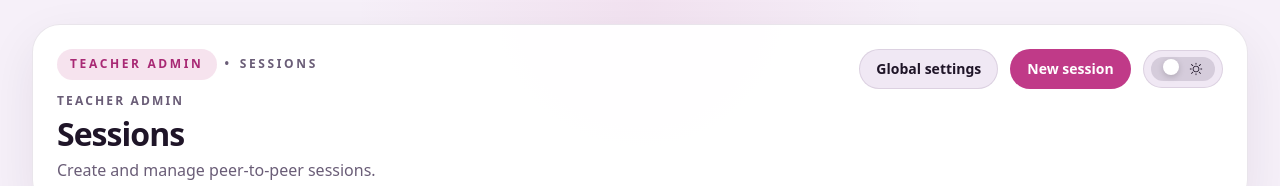
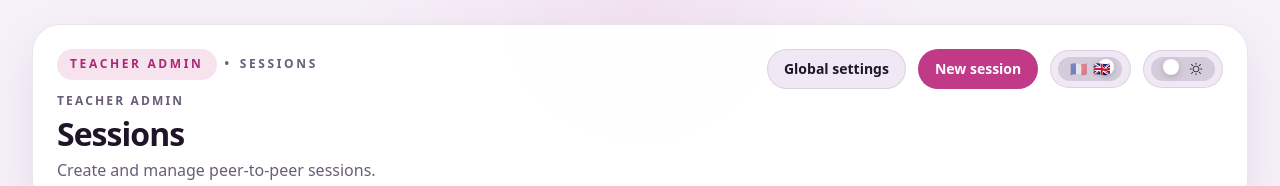
Before and after one commit to Verrox29/teaching-aid, a Next.js app: page /sessions in a window 1280 px wide. Shown: the top 186 px of the page. Built offline with nearby package versions, Linux system fonts and the light colour scheme; no server answers; the database is empty.

Commit message:
Add separate UI language control

```diff
--- a/src/app/layout.tsx
+++ b/src/app/layout.tsx
@@ -3,6 +3,7 @@ import type { ReactNode } from 'react';
 import './globals.css';
 
 import { ThemeProvider } from '@/components/theme-provider';
+import { UiLanguageProvider } from '@/components/ui-language-toggle';
 
 export const metadata: Metadata = {
   title: 'teaching-aid',
@@ -17,7 +18,9 @@ export default function RootLayout({
   return (
     <html lang="en" suppressHydrationWarning>
       <body className="min-h-screen bg-[color:var(--app-bg)] text-[color:var(--app-fg)]">
-        <ThemeProvider>{children}</ThemeProvider>
+        <ThemeProvider>
+          <UiLanguageProvider>{children}</UiLanguageProvider>
+        </ThemeProvider>
       </body>
     </html>
   );
--- a/src/components/admin-shell.tsx
+++ b/src/components/admin-shell.tsx
@@ -4,6 +4,7 @@ import type { ReactNode } from 'react';
 import { AdminTimelineNav } from '@/components/admin-timeline-nav';
 import { SessionAdminHeaderControls } from '@/components/session-admin-header-controls';
 import { ThemeToggle } from '@/components/theme-toggle';
+import { UiLanguageToggle } from '@/components/ui-language-toggle';
 import { getSessionAdminHeaderState } from '@/lib/session-admin-state';
 
 type AdminShellProps = {
@@ -50,6 +51,9 @@ export async function AdminShell({
                     </span>
                     <span className="ui-chip px-2.5 py-1 text-[11px]">Programme {sessionHeaderState.sessionContext.programme || 'Not set'}</span>
                     <span className="ui-chip px-2.5 py-1 text-[11px]">Date {sessionHeaderState.sessionContext.sessionDate || 'Not set'}</span>
+                    <span className="ui-chip px-2.5 py-1 text-[11px] font-semibold uppercase tracking-[0.18em]">
+                      {sessionHeaderState.sessionLanguage === 'fr' ? 'FR' : 'EN'}
+                    </span>
                   </div>
                 </div>
 
@@ -92,6 +96,7 @@ export async function AdminShell({
 
                 <div className="flex flex-wrap items-center gap-3">
                   {actions}
+                  <UiLanguageToggle />
                   <ThemeToggle />
                 </div>
               </div>
--- a/src/components/session-admin-header-controls.tsx
+++ b/src/components/session-admin-header-controls.tsx
@@ -7,6 +7,7 @@ import { saveSessionContextAction, saveSessionInstructionsAction, undoSessionCon
 import type { SessionAdminHeaderState } from '@/lib/session-admin-state';
 
 import { ThemeToggle } from './theme-toggle';
+import { UiLanguageToggle } from './ui-language-toggle';
 
 type SessionAdminHeaderControlsProps = {
   sessionId: string;
@@ -105,12 +106,14 @@ function SunIcon({ className }: { className?: string }) {
 
 function ActionModal({
   children,
+  headerActions,
   onClose,
   open,
   title,
   widthClassName = 'w-[min(44rem,calc(100vw-2rem))]'
 }: {
   children: ReactNode;
+  headerActions?: ReactNode;
   onClose: () => void;
   open: boolean;
   title: string;
@@ -129,11 +132,13 @@ function ActionModal({
           onClick={(event) => event.stopPropagation()}
           role="dialog"
         >
-          <div className="flex items-start justify-between gap-3">
+          <div className="flex items-center justify-between gap-3">
             <div className="space-y-1">
               <p className="ui-section-title">Teacher admin</p>
               <h2 className="text-xl font-semibold">{title}</h2>
             </div>
+            <div className="flex items-center gap-2">
+              {headerActions}
               <button
                 aria-label="Close"
                 className="inline-flex h-9 w-9 items-center justify-center rounded-full border border-[color:var(--app-border)] bg-[color:var(--app-surface-muted)] text-sm font-semibold text-[color:var(--app-fg)] transition hover:bg-[color:var(--app-surface-soft)]"
@@ -142,6 +147,7 @@ function ActionModal({
               >
                 <XIcon className="h-4 w-4" />
               </button>
+            </div>
           </div>
 
           <div className="mt-4">{children}</div>
@@ -323,7 +329,12 @@ export function SessionAdminHeaderControls({ sessionId, slug, currentStep, state
         </form>
       </ActionModal>
 
-      <ActionModal onClose={() => setSettingsOpen(false)} open={settingsOpen} title="Settings">
+      <ActionModal
+        headerActions={<UiLanguageToggle />}
+        onClose={() => setSettingsOpen(false)}
+        open={settingsOpen}
+        title="Settings"
+      >
         <section className="grid gap-5">
           <div className="grid gap-2">
             <div className="rounded-2xl border border-[color:var(--app-border)] bg-[color:var(--app-surface-muted)] p-4">
--- /dev/null
+++ b/src/components/ui-language-toggle.tsx
@@ -0,0 +1,123 @@
+'use client';
+
+import { createContext, useContext, useEffect, useMemo, useState, type ReactNode } from 'react';
+
+type UiLanguage = 'en' | 'fr';
+
+type UiLanguageContextValue = {
+  mounted: boolean;
+  uiLanguage: UiLanguage;
+  setUiLanguage: (language: UiLanguage) => void;
+  toggleUiLanguage: () => void;
+};
+
+const UI_LANGUAGE_STORAGE_KEY = 'teaching-aid-ui-language';
+
+const UiLanguageContext = createContext<UiLanguageContextValue | null>(null);
+
+function getStoredUiLanguage(): UiLanguage | null {
+  if (typeof window === 'undefined') {
+    return null;
+  }
+
+  const value = window.localStorage.getItem(UI_LANGUAGE_STORAGE_KEY);
+  return value === 'fr' || value === 'en' ? value : null;
+}
+
+export function UiLanguageProvider({ children }: Readonly<{ children: ReactNode }>) {
+  const [mounted, setMounted] = useState(false);
+  const [uiLanguage, setUiLanguage] = useState<UiLanguage>('en');
+
+  useEffect(() => {
+    const nextLanguage = getStoredUiLanguage() ?? 'en';
+    setUiLanguage(nextLanguage);
+    setMounted(true);
+  }, []);
+
+  useEffect(() => {
+    if (!mounted) {
+      return;
+    }
+
+    document.documentElement.lang = uiLanguage;
+    window.localStorage.setItem(UI_LANGUAGE_STORAGE_KEY, uiLanguage);
+  }, [mounted, uiLanguage]);
+
+  const value = useMemo<UiLanguageContextValue>(
+    () => ({
+      mounted,
+      uiLanguage,
+      setUiLanguage,
+      toggleUiLanguage: () => setUiLanguage((current) => (current === 'fr' ? 'en' : 'fr'))
+    }),
+    [mounted, uiLanguage]
+  );
+
+  return <UiLanguageContext.Provider value={value}>{children}</UiLanguageContext.Provider>;
+}
+
+export function useUiLanguage() {
+  const value = useContext(UiLanguageContext);
+
+  if (!value) {
+    throw new Error('useUiLanguage must be used within UiLanguageProvider');
+  }
+
+  return value;
+}
+
+function FlagIcon({
+  active,
+  children
+}: {
+  active: boolean;
+  children: ReactNode;
+}) {
+  return <span className={`text-sm transition-opacity ${active ? 'opacity-100' : 'opacity-45'}`}>{children}</span>;
+}
+
+export function UiLanguageToggle() {
+  const { mounted, toggleUiLanguage, uiLanguage } = useUiLanguage();
+
+  if (!mounted) {
+    return (
+      <button aria-hidden="true" className="ui-switch invisible pointer-events-none" disabled type="button">
+        <span className="ui-switch-track relative flex items-center justify-between" aria-hidden style={{ width: '4rem' }}>
+          <span className="absolute inset-y-0 left-3 flex items-center">
+            <FlagIcon active>{'🇫🇷'}</FlagIcon>
+          </span>
+          <span className="ui-switch-thumb absolute left-[0.125rem] top-[0.125rem]" />
+          <span className="absolute inset-y-0 right-3 flex items-center">
+            <FlagIcon active>{'🇬🇧'}</FlagIcon>
+          </span>
+        </span>
+      </button>
+    );
+  }
+
+  const isFrench = uiLanguage === 'fr';
+
+  return (
+    <button
+      aria-checked={isFrench}
+      aria-label={isFrench ? 'Switch interface to English' : 'Switch interface to French'}
+      className="ui-switch"
+      onClick={toggleUiLanguage}
+      role="switch"
+      type="button"
+    >
+      <span className="ui-switch-track" aria-hidden>
+        <span className="absolute inset-y-0 left-3 flex items-center">
+          <FlagIcon active={isFrench}>{'🇫🇷'}</FlagIcon>
+        </span>
+        <span
+          className="ui-switch-thumb absolute top-[0.125rem] transition-[left] duration-150 ease-out"
+          style={{ left: isFrench ? '0.75rem' : '2.5rem' }}
+        />
+        <span className="absolute inset-y-0 right-3 flex items-center">
+          <FlagIcon active={!isFrench}>{'🇬🇧'}</FlagIcon>
+        </span>
+      </span>
+    </button>
+  );
+}
--- a/src/lib/session-admin-state.ts
+++ b/src/lib/session-admin-state.ts
@@ -11,6 +11,7 @@ export type SessionAdminHeaderState = {
   canUndoAssignmentBrief: boolean;
   canUndoSessionContext: boolean;
   sessionContext: Awaited<ReturnType<typeof getSessionExportMetadataRecord>>;
+  sessionLanguage: 'en' | 'fr';
   sessionTitle: string;
 };
 
@@ -19,6 +20,7 @@ export async function getSessionAdminHeaderState(
 ): Promise<SessionAdminHeaderState> {
   const sessionRow = await db
     .select({
+      language: sessions.language,
       title: sessions.title,
       instructions: sessions.instructions,
       instructionsPrevious: sessions.instructionsPrevious
@@ -38,6 +40,7 @@ export async function getSessionAdminHeaderState(
     canUndoAssignmentBrief: Boolean(sessionRow?.instructionsPrevious),
     canUndoSessionContext,
     sessionContext,
+    sessionLanguage: (sessionRow?.language === 'fr' ? 'fr' : 'en'),
     sessionTitle: sessionRow?.title ?? ''
   };
 }
```
Lines whose indentation alone changed are shown as unchanged.
